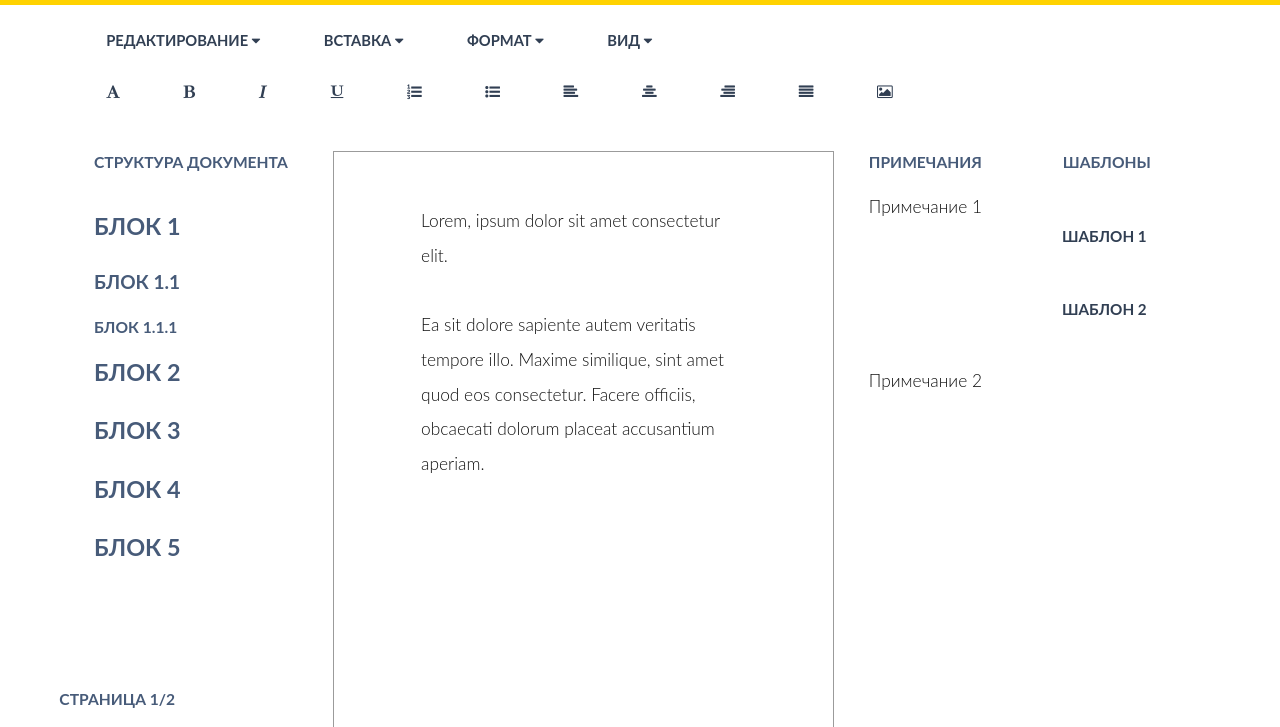
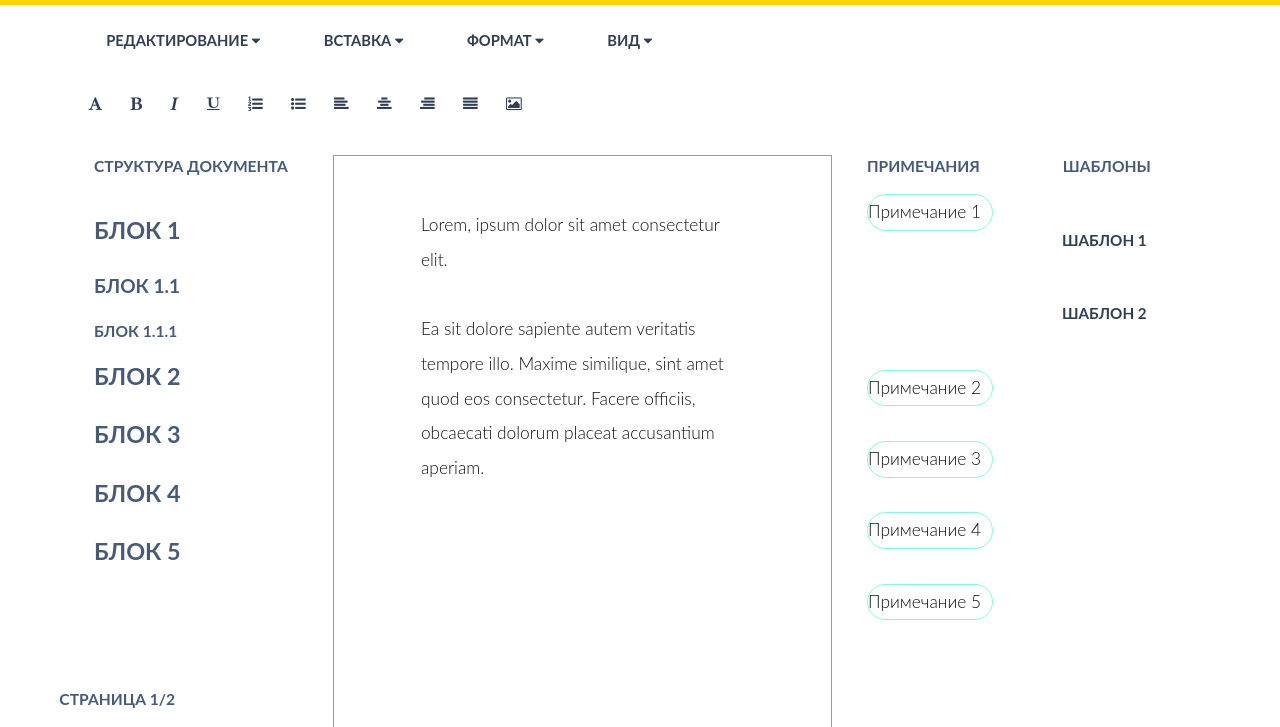
Before and after one commit to ArtemNazarov/TemplateDocumentation, a plain HTML site: page editDocument.html in a window 1280 px wide. Shown: the part 73-800 px from the top of the page. Drawn offline with Linux system fonts and the light colour scheme; a script that the page names is missing.

Commit message:
немного

```diff
--- a/assets/css/main.css
+++ b/assets/css/main.css
@@ -3260,7 +3260,10 @@
 	margin: 0 1em;
 }
 
-
+#annotationBlock p {
+	border: 1px solid aquamarine;
+	border-radius: 20px;
+}
 
 #toolbarSection .inner {
 	display: -ms-flexbox;
@@ -3275,6 +3278,10 @@
 	/* justify-content: center */
 }
 
+#toolbarSection .inner a.altMenu {
+	padding: 0.8em;
+}
+
 
 #footer {
 	position: fixed;
--- a/editDocument.html
+++ b/editDocument.html
@@ -121,6 +121,7 @@
 								<h3><a href="#">Блок 3</a></h3>
 								<h3><a href="#">Блок 4</a></h3>
 								<h3><a href="#">Блок 5</a></h3>
+
 						</div>
 						<div id="textEditorBlock">
 								<!-- <code id="textEditor">
@@ -138,6 +139,10 @@
 								<br>
 								<br>
 								<p>Примечание 2</p>
+								<p>Примечание 3</p>
+								<p>Примечание 4</p>
+								<p>Примечание 5</p>
+
 						</div>
 						<div id="templateBlock">
 									<h5 id="templateTitle">Шаблоны</h5>
```
